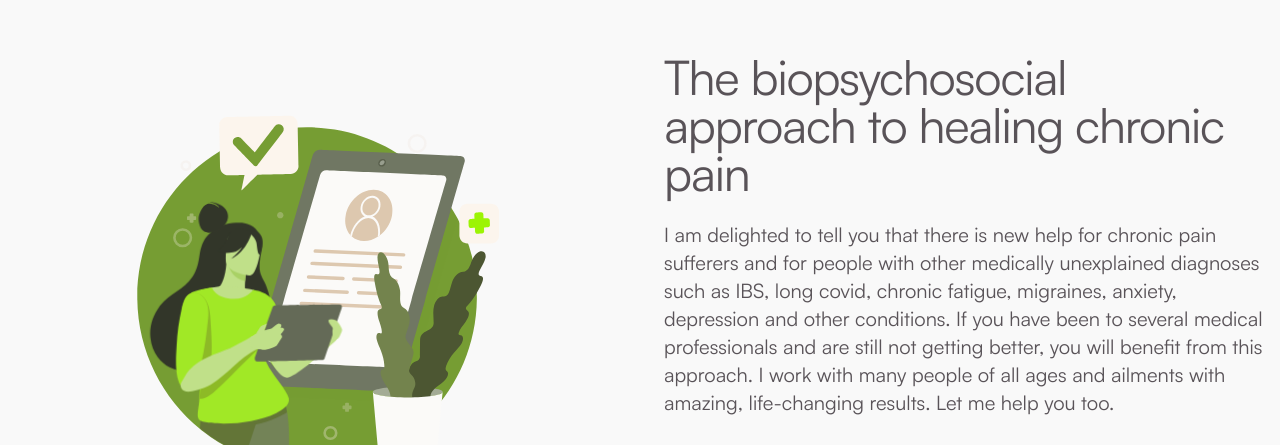
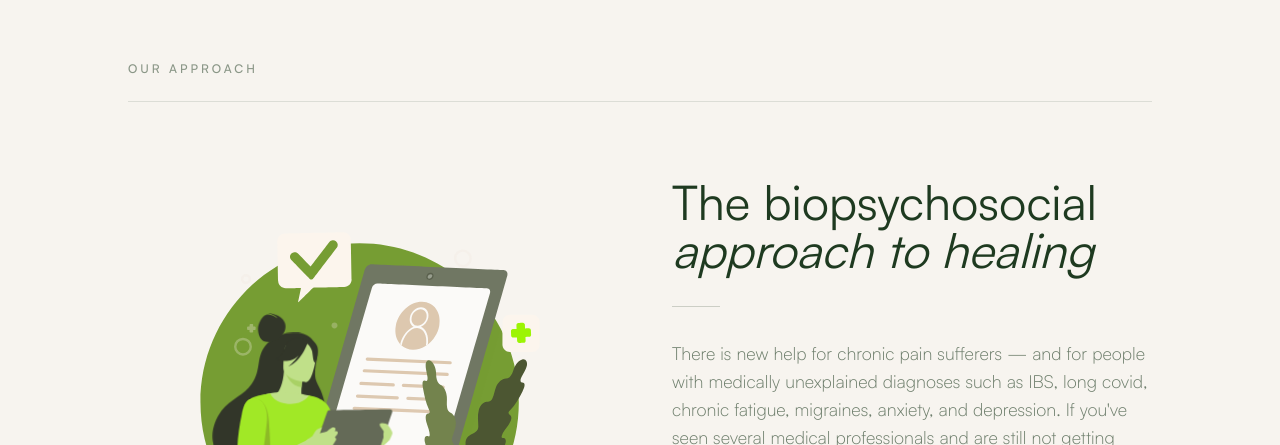
Before and after one commit to Benson-Craven/chronic-recovery, a Next.js app: page / in a window 1280 px wide. Shown: the part 2355-2800 px from the top of the page. Built offline with nearby package versions, Linux system fonts and the light colour scheme; a web font is replaced by a local one.

Commit message:
redesign: blog, what we do section

```diff
--- a/app/blog/page.tsx
+++ b/app/blog/page.tsx
@@ -69,10 +69,7 @@ export default function Blog() {
                         style={{ backgroundColor: "rgba(30,58,32,0.12)" }}
                     />
 
-                    <div
-                        className="grid grid-cols-1 gap-px md:grid-cols-2 lg:grid-cols-3"
-                        style={{ backgroundColor: "rgba(30,58,32,0.08)" }}
-                    >
+                    <div className="grid grid-cols-1 md:grid-cols-2 lg:grid-cols-3">
                         {allPostsData.map(
                             (
                                 { id, date, title, excerpt, coverImage },
@@ -80,8 +77,11 @@ export default function Blog() {
                             ) => (
                                 <Link key={id} href={`/blog/${id}`}>
                                     <article
-                                        className="group flex flex-col"
-                                        style={{ backgroundColor: "#F7F4EF" }}
+                                        className="group flex flex-col border-b border-r"
+                                        style={{
+                                            backgroundColor: "#F7F4EF",
+                                            borderColor: "rgba(30,58,32,0.08)",
+                                        }}
                                     >
                                         {/* Cover image */}
                                         <div className="overflow-hidden">
@@ -146,7 +146,6 @@ export default function Blog() {
                                                 {excerpt}
                                             </p>
 
-                                            {/* Read more */}
                                             <div className="mt-auto flex items-center gap-2 pt-4">
                                                 <span
                                                     className="text-xs uppercase tracking-[0.15em] opacity-50 transition-opacity group-hover:opacity-100"
--- a/app/components/sections/WhatWeDoSection.tsx
+++ b/app/components/sections/WhatWeDoSection.tsx
@@ -1,20 +1,25 @@
 import React, { useRef } from "react"
 import Link from "next/link"
+import { motion } from "framer-motion"
 import animationData from "../../../public/assets/women-health.json"
 import dynamic from "next/dynamic"
 import type { InteractivityProps, LottieRefCurrentProps } from "lottie-react"
 
-// Dynamically import the client-side Lottie wrapper with SSR disabled
 const LottieClientWrapper = dynamic(() => import("../LottieWrapper"), {
     ssr: false,
     loading: () => (
-        <div className="h-64 w-full animate-pulse bg-gray-200"></div>
+        <div
+            className="h-64 w-full animate-pulse rounded-2xl"
+            style={{ backgroundColor: "rgba(30,58,32,0.06)" }}
+        />
     ),
 })
 
 const WeDoSection = () => {
     const container = useRef(null)
     const aniRef = useRef<LottieRefCurrentProps>(null)
+
+    // Lottie scroll mechanics — unchanged
     const interactivity: Omit<InteractivityProps, "lottieObj"> = {
         mode: "scroll",
         actions: [
@@ -25,11 +30,32 @@ const WeDoSection = () => {
             },
         ],
     }
+
     return (
-        <section id="mission" className="bg-[#F9F9F9] py-16 md:py-24">
-            <div ref={container} className="container mx-auto px-4">
-                <div className="flex flex-col md:flex-row md:items-center md:justify-between md:gap-12">
-                    {/* Lottie Animation Container */}
+        <section
+            id="mission"
+            className="w-full px-6 py-20 md:py-28"
+            style={{ backgroundColor: "#F7F4EF" }}
+        >
+            <div ref={container} className="mx-auto max-w-5xl">
+                {/* Eyebrow */}
+                <p
+                    className="mb-6 text-xs font-medium uppercase tracking-[0.25em] opacity-50"
+                    style={{
+                        color: "#1E3A20",
+                        fontFamily: "var(--font-dm-sans)",
+                    }}
+                >
+                    Our approach
+                </p>
+
+                <div
+                    className="mb-16 h-px w-full"
+                    style={{ backgroundColor: "rgba(30,58,32,0.12)" }}
+                />
+
+                <div className="flex flex-col gap-12 md:flex-row md:items-center md:gap-16">
+                    {/* Lottie — left */}
                     <div className="w-full md:w-1/2">
                         <LottieClientWrapper
                             lottieRef={aniRef}
@@ -38,34 +64,79 @@ const WeDoSection = () => {
                             className="mx-auto w-full max-w-sm md:max-w-md lg:max-w-lg"
                         />
                     </div>
-                    {/* Content Container */}
-                    <div className="flex w-full flex-col justify-center text-center md:w-1/2 md:text-left">
-                        <h2 className="mb-6 text-3xl tracking-tight text-primary-text md:text-4xl lg:text-5xl">
-                            The biopsychosocial approach to healing chronic pain
+
+                    {/* Content — right */}
+                    <div className="flex w-full flex-col justify-center md:w-1/2">
+                        <h2
+                            className="mb-8 text-4xl leading-[1.1] md:text-5xl"
+                            style={{
+                                fontFamily: "var(--font-dm-serif)",
+                                color: "#1E3A20",
+                            }}
+                        >
+                            The biopsychosocial
+                            <br />
+                            <em>approach to healing</em>
                         </h2>
-                        <p className="mb-8 text-base text-primary-text md:text-lg lg:text-xl">
-                            I am delighted to tell you that there is new help
-                            for chronic pain sufferers and for people with other
-                            medically unexplained diagnoses such as IBS, long
-                            covid, chronic fatigue, migraines, anxiety,
-                            depression and other conditions. If you have been to
-                            several medical professionals and are still not
-                            getting better, you will benefit from this approach.
-                            I work with many people of all ages and ailments
-                            with amazing, life-changing results. Let me help you
-                            too.
+
+                        <div
+                            className="mb-8 h-px w-12"
+                            style={{ backgroundColor: "rgba(30,58,32,0.2)" }}
+                        />
+
+                        <p
+                            className="mb-10 text-base leading-relaxed md:text-lg"
+                            style={{
+                                color: "rgba(30,58,32,0.65)",
+                                fontFamily: "var(--font-dm-sans)",
+                                fontWeight: 300,
+                            }}
+                        >
+                            There is new help for chronic pain sufferers — and
+                            for people with medically unexplained diagnoses such
+                            as IBS, long covid, chronic fatigue, migraines,
+                            anxiety, and depression. If you've seen several
+                            medical professionals and are still not getting
+                            better, you will benefit from this approach. I work
+                            with people of all ages and ailments with
+                            life-changing results.
                         </p>
-                        <div className="space-y-4">
+
+                        <div className="flex flex-col gap-4">
                             <Link href="/contact">
-                                <button className="rounded-full bg-secondary-text px-8 py-4 text-lg font-semibold text-white transition-all hover:scale-105 hover:shadow-lg">
+                                <motion.button
+                                    whileHover={{ scale: 1.03 }}
+                                    whileTap={{ scale: 0.98 }}
+                                    transition={{
+                                        type: "spring",
+                                        stiffness: 300,
+                                        damping: 20,
+                                    }}
+                                    className="w-full rounded-full py-4 text-sm font-medium tracking-wide transition-shadow hover:shadow-lg md:w-auto md:px-10"
+                                    style={{
+                                        backgroundColor: "#1E3A20",
+                                        color: "#F7F4EF",
+                                        fontFamily: "var(--font-dm-sans)",
+                                        fontWeight: 500,
+                                        letterSpacing: "0.04em",
+                                    }}
+                                >
                                     Book Your Consultation
-                                </button>
+                                </motion.button>
                             </Link>
-                            <p className="text-gray-600">
-                                Tel/WhatsApp:{" "}
+                            <p
+                                className="text-sm"
+                                style={{
+                                    color: "rgba(30,58,32,0.4)",
+                                    fontFamily: "var(--font-dm-sans)",
+                                    fontWeight: 300,
+                                }}
+                            >
+                                or call / WhatsApp{" "}
                                 <a
                                     href="tel:+353892335106"
-                                    className="font-bold text-secondary-text hover:underline"
+                                    className="underline underline-offset-2 transition-opacity hover:opacity-100"
+                                    style={{ color: "rgba(30,58,32,0.65)" }}
                                 >
                                     +353 (0) 89-233-5106
                                 </a>
```
